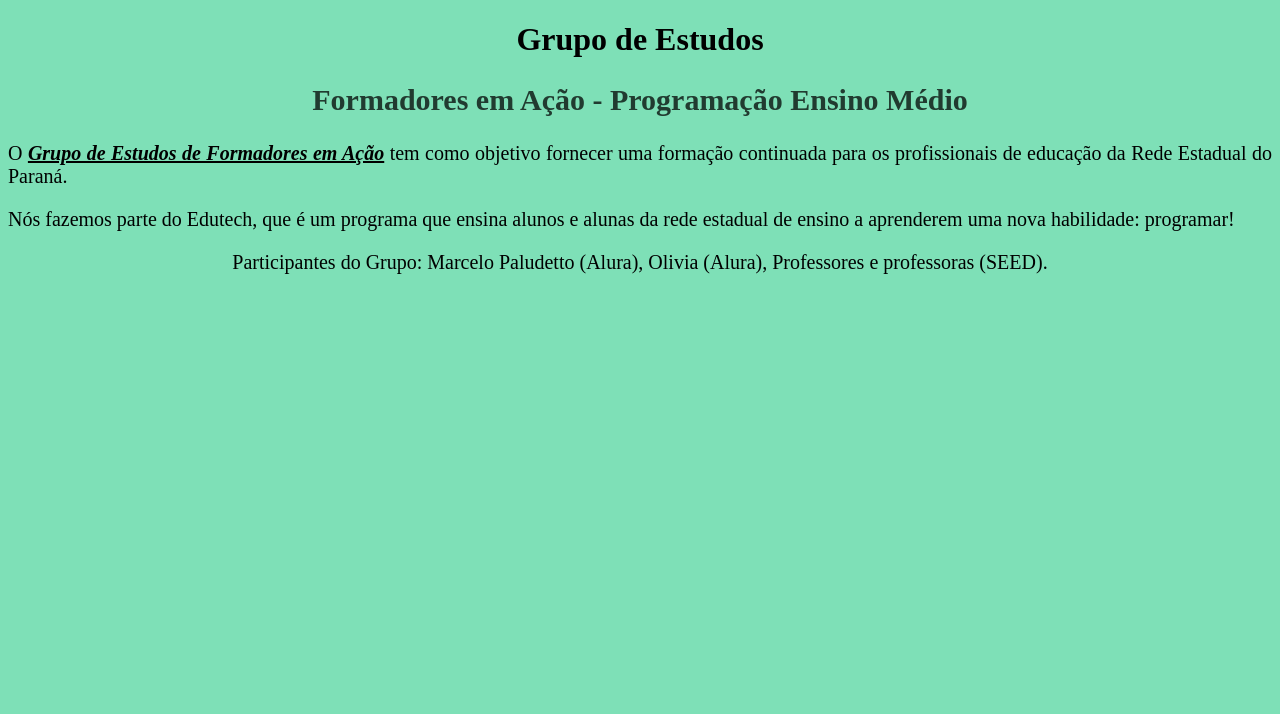
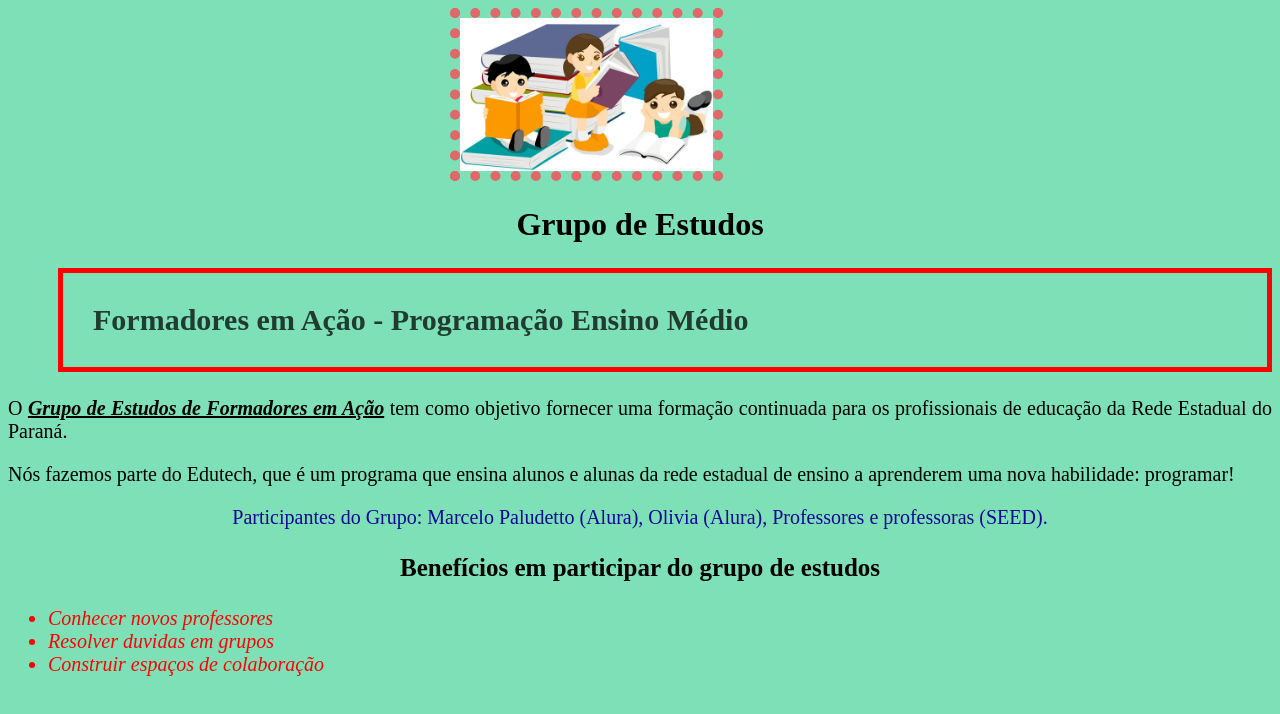
Before and after one commit to ProfEdiane/GEProgramacao-turma-I, a plain HTML site: page index2.html in a window 1280 px wide. Drawn offline with Linux system fonts and the light colour scheme; a script that the page names is missing.

Commit message:
atualizado 1708

```diff
--- a/index2.html
+++ b/index2.html
@@ -1,5 +1,6 @@
 <!DOCTYPE html>
 <html>
+
 <head>
     <meta charset='utf-8'>
     <meta http-equiv='X-UA-Compatible' content='IE=edge'>
@@ -8,16 +9,32 @@
     <link rel='stylesheet' href="style.css">
     <script src='main.js'></script>
 </head>
+
 <body>
-    <h1>Grupo de Estudos</h1>
-    <h2>Formadores em Ação - Programação Ensino Médio</h2>
+    <div>
+        <img id="imagem_principal" src="imagem3.jpg">
 
-   <p>O <b><i><u>Grupo de Estudos de Formadores em Ação</u></i></b> tem como objetivo fornecer uma formação continuada para os profissionais de educação da Rede Estadual do Paraná. </p>
+        <h1>Grupo de Estudos</h1>
+        <h2>Formadores em Ação - Programação Ensino Médio</h2>
 
-    <p>Nós fazemos parte do Edutech, que é um programa que ensina alunos e alunas da rede estadual de ensino a aprenderem uma nova habilidade: programar!</p>
+        <p>O <b><i><u>Grupo de Estudos de Formadores em Ação</u></i></b> tem como objetivo fornecer uma formação
+            continuada
+            para os profissionais de educação da Rede Estadual do Paraná. </p>
 
-     <p style="text-align:center;">Participantes do Grupo: Marcelo Paludetto (Alura), Olivia (Alura), Professores e professoras (SEED).</p>
+        <p>Nós fazemos parte do Edutech, que é um programa que ensina alunos e alunas da rede estadual de ensino a
+            aprenderem uma nova habilidade: programar!</p>
 
+        <p id="A">Participantes do Grupo: Marcelo Paludetto (Alura), Olivia (Alura), Professores e
+            professoras (SEED).</p>
+    </div>
+    <div>
+        <h3>Benefícios em participar do grupo de estudos</h3>
+        <ul>
+            <li class="itens">Conhecer novos professores</li>
+            <li class="itens">Resolver duvidas em grupos</li>
+            <li class="itens">Construir espaços de colaboração</li>
+        </ul>
+    </div>
+</body>
 
-</body>
 </html>
--- a/style.css
+++ b/style.css
@@ -2,17 +2,38 @@ body {
     background-color: #7EE0B7;
 }
 
+#imagem_principal {
+    width: 20%;
+    border: 10px dotted rgb(224, 104, 104);
+    margin-left: 35%;
+}
+
+
 h1 {
     text-align: center;
 }
-
+h2 {
+    color: #213B30;
+    text-align: left;
+    font-size: 30px;
+    border: 5px solid red;
+    padding:30px ;
+    margin-left: 50px;
+}
 p {
     font-size: 20px;
     text-align: justify;
 }
-
-h2 {
-    color: #213B30;
+#A{
     text-align: center;
-    font-size: 30px;
+    color: rgb(17, 8, 147);
 }
+h3{
+    text-align: center;
+    font-size: 25px;
+}
+.itens{
+    font-style: italic;
+    font-size: 20px;
+    color: red;
+}
```
Also changed, not shown: imagem3.jpg (added).
